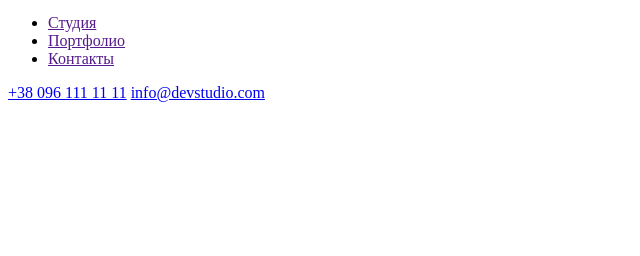
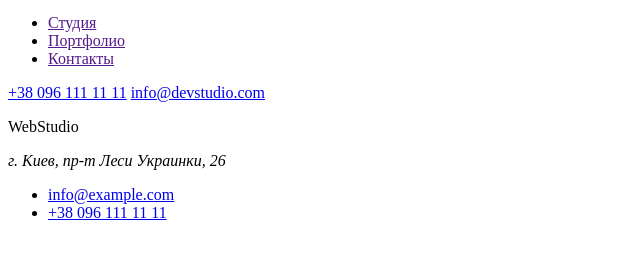
Before and after one commit to AleksandraTerentieva/goit-markup-hw-01, a plain HTML site: page index.html in a window 1280 px wide. Shown: the part 28-284 px from the top of the page, without its empty margins (0-640 px from the left). Drawn offline with Linux system fonts and the light colour scheme.

Commit message:
finished footer

```diff
--- a/index.html
+++ b/index.html
@@ -24,11 +24,22 @@
         </ul>
       </nav>
       <a class="header-phone" href="tel:+380961111111">+38 096 111 11 11</a>
-      <a class="header-mail" href="mail:info@devstudio.com">info@devstudio.com</a>
+      <a class="header-mail" href="mailto:info@devstudio.com">info@devstudio.com</a>
     </header>
     <!-- main section -->
     <main></main>
     <!-- footer section -->
-    <footer class="footer"></footer>
+    <footer class="footer">
+      <p class="footer-WebStudio">WebStudio</p>
+      <address>г. Киев, пр-т Леси Украинки, 26</address>
+      <ul class="footer-list">
+        <li class="footer-item">
+          <a class="footer-link" href="mailto:info@example.com">info@example.com</a>
+        </li>
+        <li class="footer-item">
+          <a class="footer-link" href="tel:+380961111111">+38 096 111 11 11</a>
+        </li>
+      </ul>
+    </footer>
   </body>
 </html>
```
